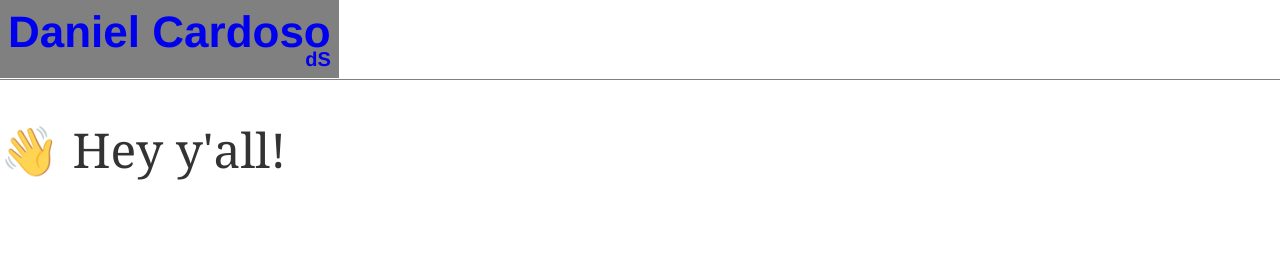
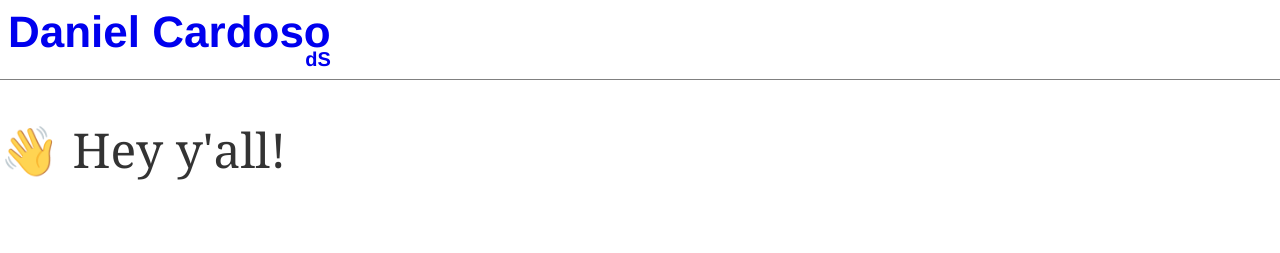
Before and after one commit to dcardosods/dcardosods.github.io, a Gatsby site: page / in a window 1280 px wide. Shown: the top 253 px of the page. Built offline with nearby package versions, Linux system fonts and the light colour scheme; Gatsby itself is replaced by a stand-in of ours; some packages are replaced by stand-ins of ours; what typography-theme-doelger would draw is missing.

Commit message:
Remove background from header title

```diff
--- a/src/components/header.js
+++ b/src/components/header.js
@@ -10,7 +10,6 @@ const Header = ({ siteTitle }) => (
           padding: '8px',
           display: 'inline-block',
           fontSize: '44px',
-          background: 'grey',
           marginBottom: '1px',
         }}
       >
```
